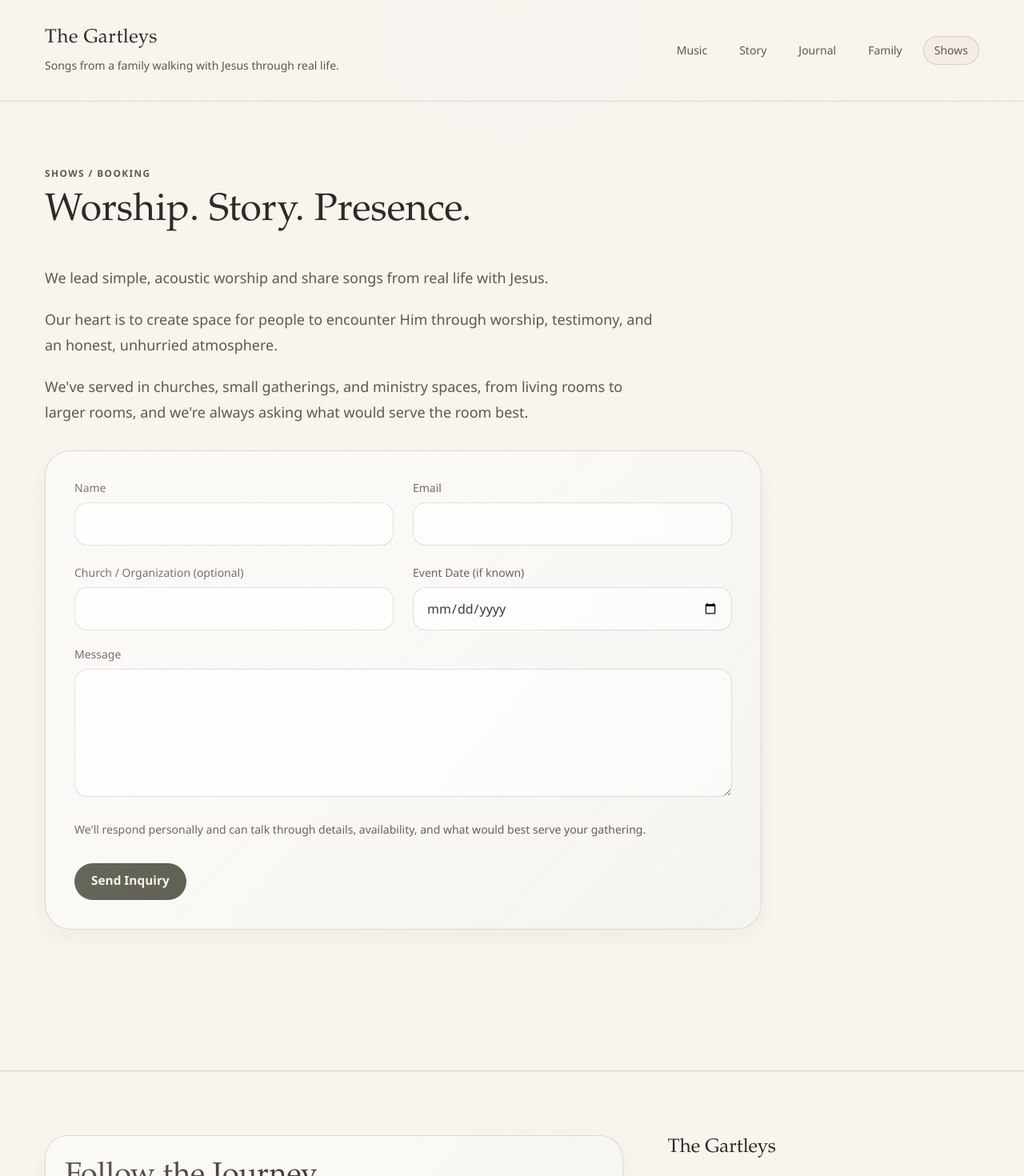
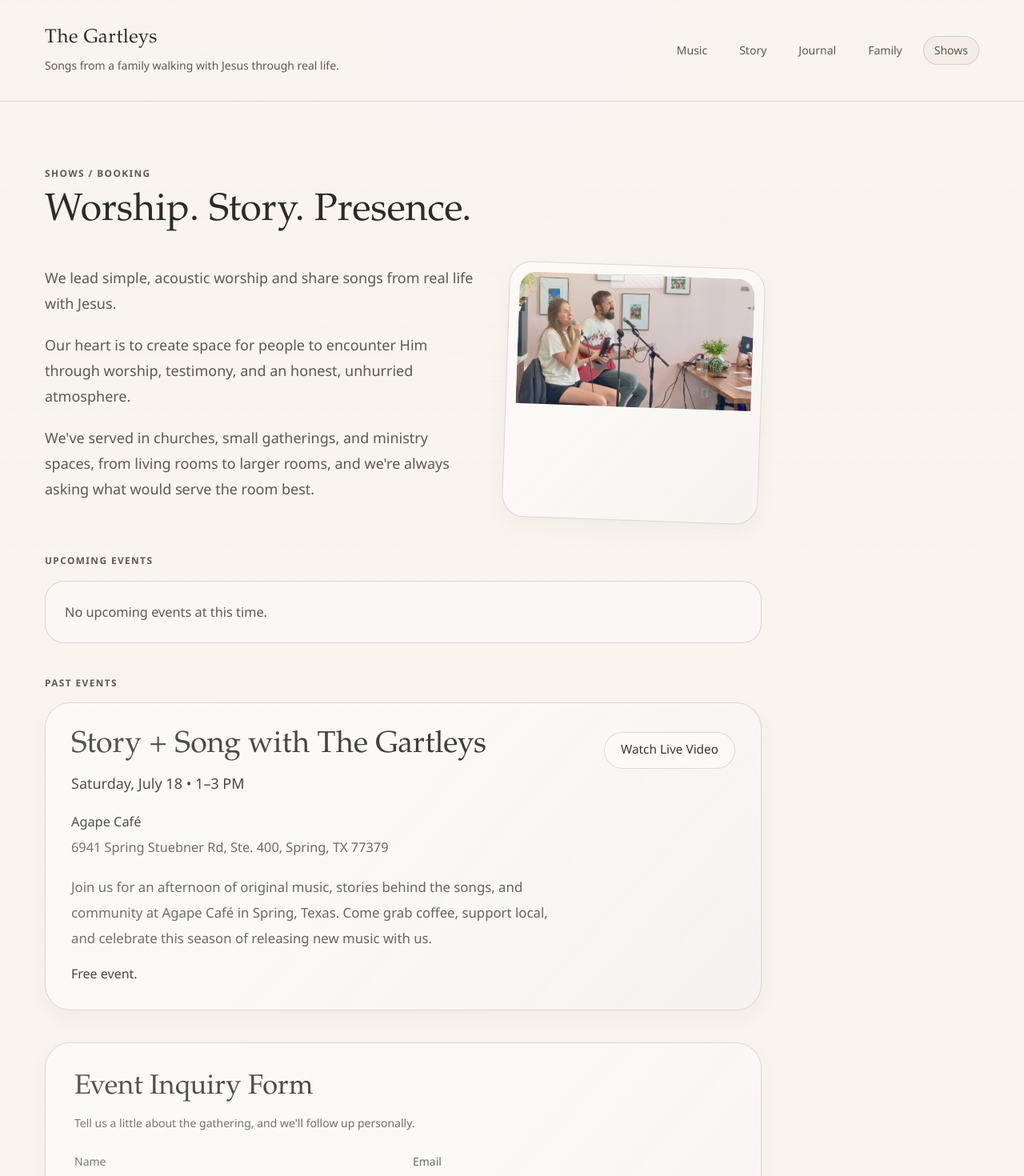
Before and after one commit to alexandergartley/the-gartleys, a Next.js app: page /shows in a window 1280 px wide. Shown: the top 1470 px of the page at 80% size. Built offline with nearby package versions, Linux system fonts and the light colour scheme.

Commit message:
Archive Agape Cafe show and refresh booking page

```diff
--- a/app/page.tsx
+++ b/app/page.tsx
@@ -43,8 +43,8 @@ export default async function HomePage() {
               <h1 className="font-serif text-5xl leading-none text-[rgba(248,244,238,0.98)] [text-shadow:0_4px_24px_rgba(47,42,37,0.16)] sm:text-7xl lg:text-[5.5rem]">
                 Songs of healing and freedom
               </h1>
-              <p className="mt-5 max-w-xl text-lg leading-8 text-[rgba(248,244,238,0.92)] [text-shadow:0_2px_16px_rgba(47,42,37,0.12)] sm:mx-auto sm:text-xl">
-                Songs, prayers, and stories from our journey with the Lord as a family.
+              <p className="mt-5 max-w-xl text-lg leading-8 text-[rgba(248,244,238,0.92)] [text-shadow:0_2px_16px_rgba(47,42,37,0.12)] sm:mx-auto sm:text-xl lg:max-w-none lg:whitespace-nowrap">
+                Songs, prayers, and stories from our family&apos;s journey with Jesus.
               </p>
               <div className="mt-8 flex justify-center">
                 <Link
--- a/app/shows/page.tsx
+++ b/app/shows/page.tsx
@@ -1,6 +1,9 @@
+import Image from "next/image";
+
 import { PageShell } from "@/components/page-shell";
 import { SectionHeading } from "@/components/section-heading";
 import { ShowsInquiryForm } from "@/components/shows-inquiry-form";
+import { pastShows } from "@/content/shows";
 import { buildPageMetadata } from "@/lib/seo";
 
 export const metadata = buildPageMetadata({
@@ -18,7 +21,20 @@ export default function ShowsPage() {
         title="Worship. Story. Presence."
       />
       <div className="mt-10 max-w-4xl">
-        <div className="mb-8 max-w-3xl space-y-5">
+        <div className="mb-10 grid gap-8 lg:grid-cols-[minmax(0,1fr)_20rem] lg:items-start">
+          <figure className="soft-panel scrap-photo order-first mx-auto w-full max-w-sm rotate-[-2deg] overflow-hidden rounded-[1.75rem] p-3 shadow-[0_16px_30px_rgba(47,42,37,0.08)] lg:order-last lg:mx-0 lg:justify-self-end lg:rotate-[2deg]">
+            <div className="aspect-square overflow-hidden rounded-[1.35rem]">
+              <Image
+                src="/shows/story-song-agape-cafe.jpeg"
+                alt="The Gartleys leading music during Story + Song at Agape Café"
+                width={1620}
+                height={1620}
+                className="h-full w-full object-cover object-left"
+                priority
+              />
+            </div>
+          </figure>
+          <div className="max-w-3xl space-y-5">
             <p className="text-[1.05rem] leading-8 text-[var(--muted)] sm:text-lg">
               We lead simple, acoustic worship and share songs from real life with Jesus.
             </p>
@@ -31,6 +47,58 @@ export default function ShowsPage() {
               to larger rooms, and we&apos;re always asking what would serve the room best.
             </p>
           </div>
+        </div>
+        <section aria-labelledby="upcoming-events-heading" className="mb-10">
+          <p className="section-eyebrow">Upcoming Events</p>
+          <h2 id="upcoming-events-heading" className="sr-only">
+            Upcoming Events
+          </h2>
+          <div className="mt-4 rounded-[1.5rem] border border-[var(--border)] bg-[rgba(255,255,255,0.34)] p-5 sm:p-6">
+            <p className="text-[1.02rem] leading-7 text-[var(--muted)]">
+              No upcoming events at this time.
+            </p>
+          </div>
+        </section>
+        <section aria-labelledby="past-events-heading" className="mb-10">
+          <p className="section-eyebrow">Past Events</p>
+          <h2 id="past-events-heading" className="sr-only">
+            Past Events
+          </h2>
+          <div className="mt-4 grid gap-5">
+            {pastShows.map((show) => (
+              <article key={`${show.date}-${show.title}`} className="soft-panel rounded-[2rem] p-6 sm:p-8">
+                <div className="flex flex-col gap-6 sm:flex-row sm:items-start sm:justify-between">
+                  <div className="max-w-2xl">
+                    <h3 className="font-serif text-[clamp(1.75rem,3vw,2.35rem)] leading-[1.12]">
+                      {show.title}
+                    </h3>
+                    <p className="mt-3 text-base font-medium leading-7 text-[var(--foreground)] sm:text-lg">
+                      <time dateTime={show.date}>{show.displayDate}</time> &bull; {show.time}
+                    </p>
+                    <div className="mt-5 space-y-1 text-[1.02rem] leading-7 text-[var(--muted)]">
+                      <p className="font-medium text-[var(--foreground)]">{show.venue}</p>
+                      <p>{show.address}</p>
+                    </div>
+                    <p className="mt-5 max-w-[64ch] text-[1.05rem] leading-8 text-[var(--muted)]">
+                      {show.description}
+                    </p>
+                    <p className="mt-4 font-medium text-[var(--foreground)]">{show.cost}.</p>
+                  </div>
+                  <div className="flex shrink-0 sm:pt-1">
+                    <a
+                      className="button-secondary"
+                      href={show.videoUrl}
+                      target="_blank"
+                      rel="noreferrer"
+                    >
+                      Watch Live Video
+                    </a>
+                  </div>
+                </div>
+              </article>
+            ))}
+          </div>
+        </section>
         <ShowsInquiryForm />
       </div>
     </PageShell>
--- a/components/shows-inquiry-form.tsx
+++ b/components/shows-inquiry-form.tsx
@@ -42,6 +42,14 @@ export function ShowsInquiryForm() {
 
   return (
     <form className="soft-panel rounded-[2rem] p-6 sm:p-9" onSubmit={handleSubmit}>
+      <div className="mb-6 max-w-2xl">
+        <h2 className="font-serif text-[clamp(1.7rem,3vw,2.15rem)] leading-[1.12]">
+          Event Inquiry Form
+        </h2>
+        <p className="mt-3 text-sm leading-7 text-[var(--muted)]">
+          Tell us a little about the gathering, and we&apos;ll follow up personally.
+        </p>
+      </div>
       <div className="grid gap-5 sm:grid-cols-2 sm:gap-6">
         <label className="block">
           <span className="mb-2 block text-sm font-medium text-[var(--muted)]">Name</span>
--- /dev/null
+++ b/content/shows.ts
@@ -0,0 +1,14 @@
+export const pastShows = [
+  {
+    title: "Story + Song with The Gartleys",
+    date: "2026-07-18",
+    displayDate: "Saturday, July 18",
+    time: "1–3 PM",
+    venue: "Agape Café",
+    address: "6941 Spring Stuebner Rd, Ste. 400, Spring, TX 77379",
+    cost: "Free event",
+    description:
+      "Join us for an afternoon of original music, stories behind the songs, and community at Agape Café in Spring, Texas. Come grab coffee, support local, and celebrate this season of releasing new music with us.",
+    videoUrl: "https://youtu.be/DnnXuyHxAlQ?si=Fm4_afann4pN_kv8"
+  }
+] as const;
```
Also changed, not shown: public/shows/story-song-agape-cafe.jpeg (added). Lines whose indentation alone changed are shown as unchanged.
